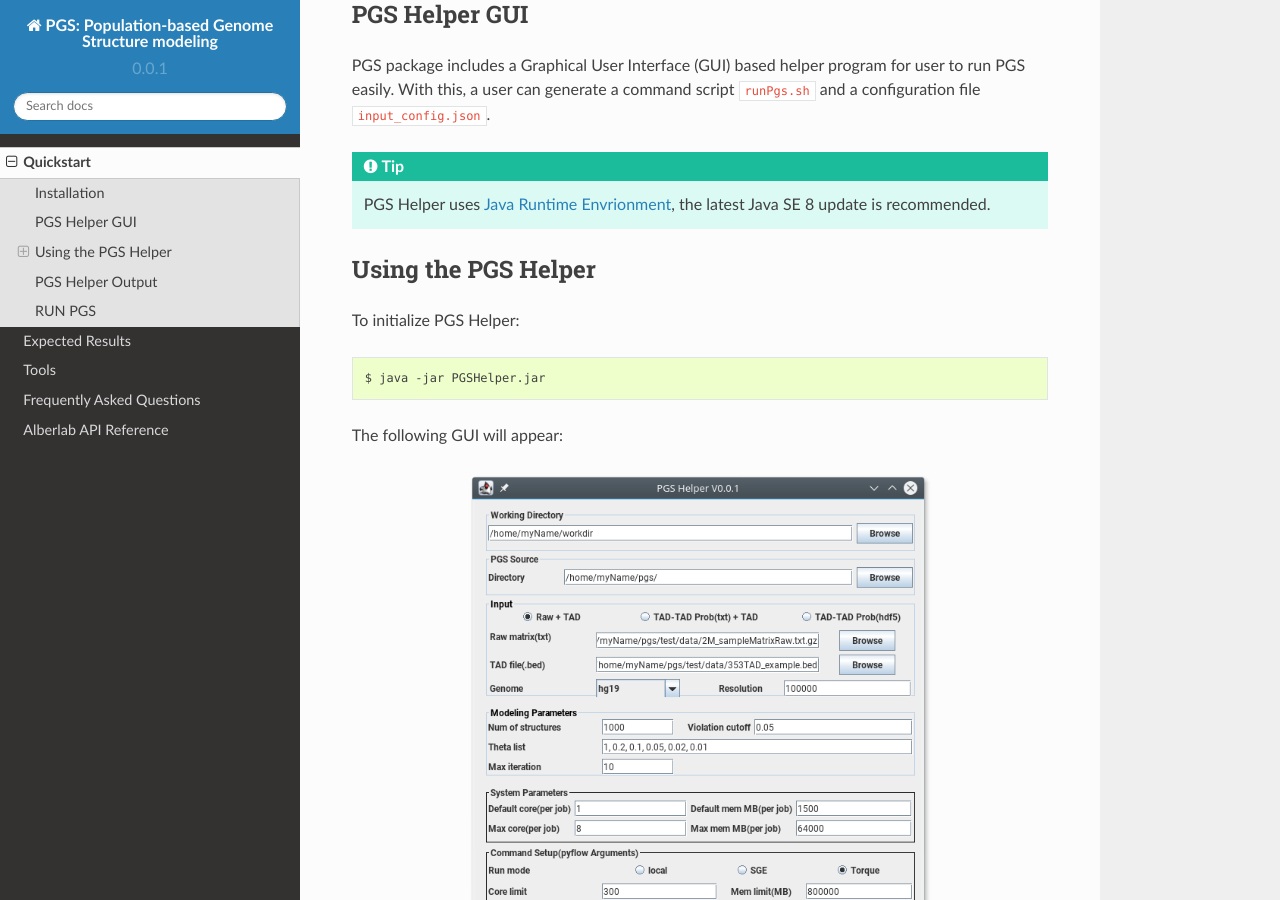
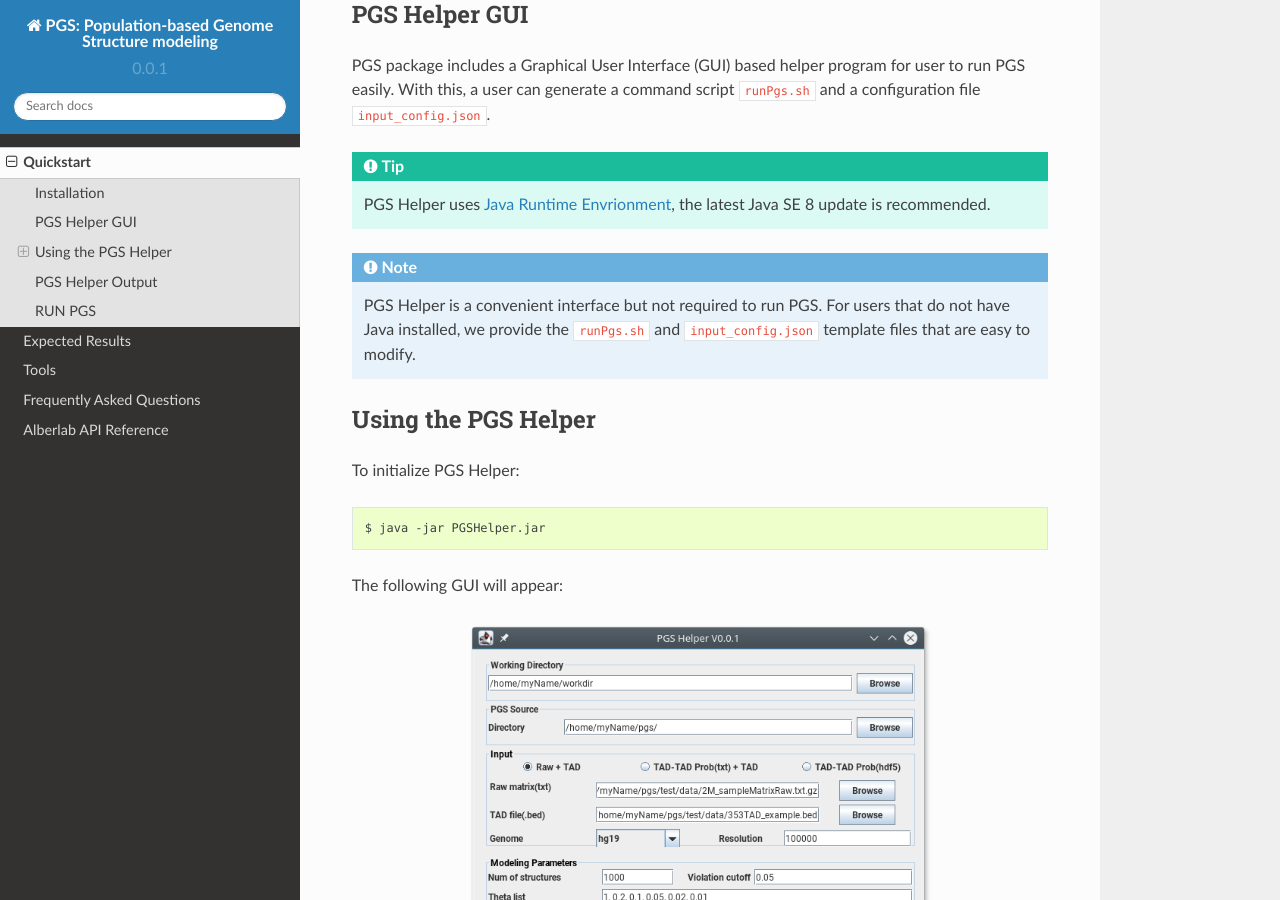
Before and after one commit to alberlab/pgs, a Sphinx documentation site: the page built from docs/quickstart.rst, in a window 1280 px wide and 900 px high, scrolled down 820 px. Built offline with Sphinx 7.4.7 and the Read the Docs theme 2.0.0, drawn with Linux system fonts in a browser that asks for light colours.

Commit message:
add note PGShelper quickstart

```diff
--- a/docs/quickstart.rst
+++ b/docs/quickstart.rst
@@ -41,6 +41,9 @@ PGS package includes a Graphical User Interface (GUI) based helper program for u
 With this, a user can generate a command script ``runPgs.sh`` and a configuration file ``input_config.json``.
 
 .. tip:: PGS Helper uses `Java Runtime Envrionment <http://www.oracle.com/technetwork/java/javase/downloads/index.html>`_, the latest Java SE 8 update is recommended.
+
+
+.. note:: PGS Helper is a convenient interface but not required to run PGS. For users that do not have Java installed, we provide the ``runPgs.sh`` and ``input_config.json`` template files that are easy to modify.
 
 
 
```
